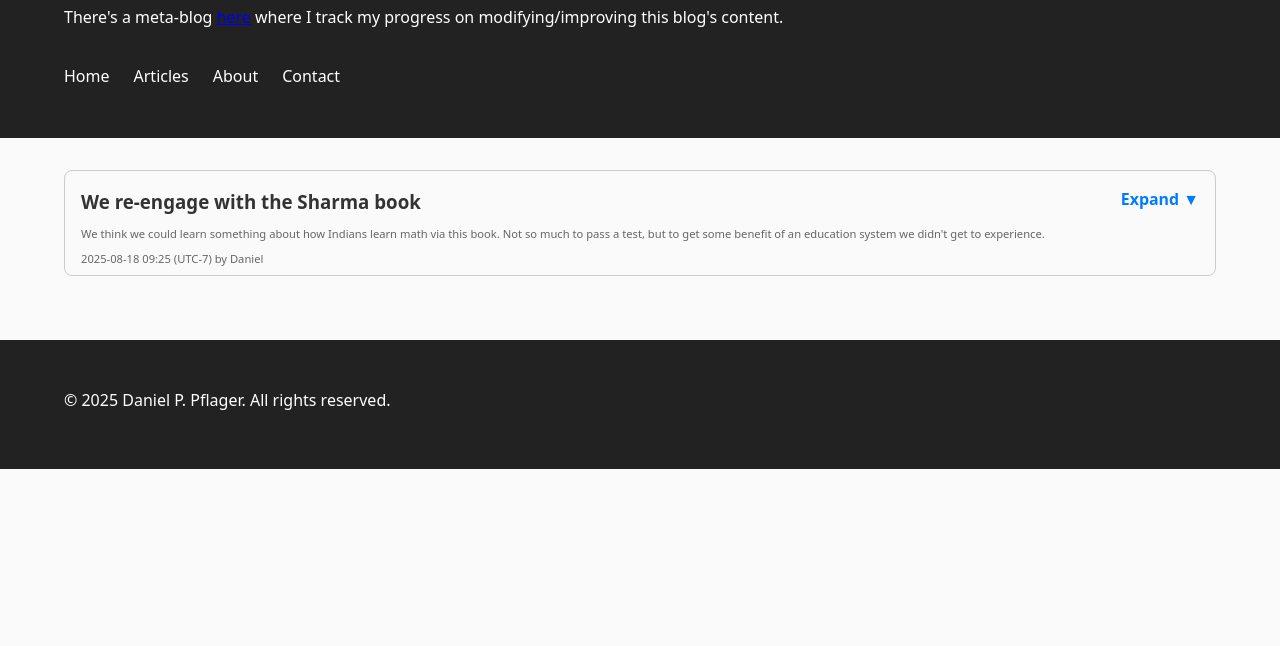
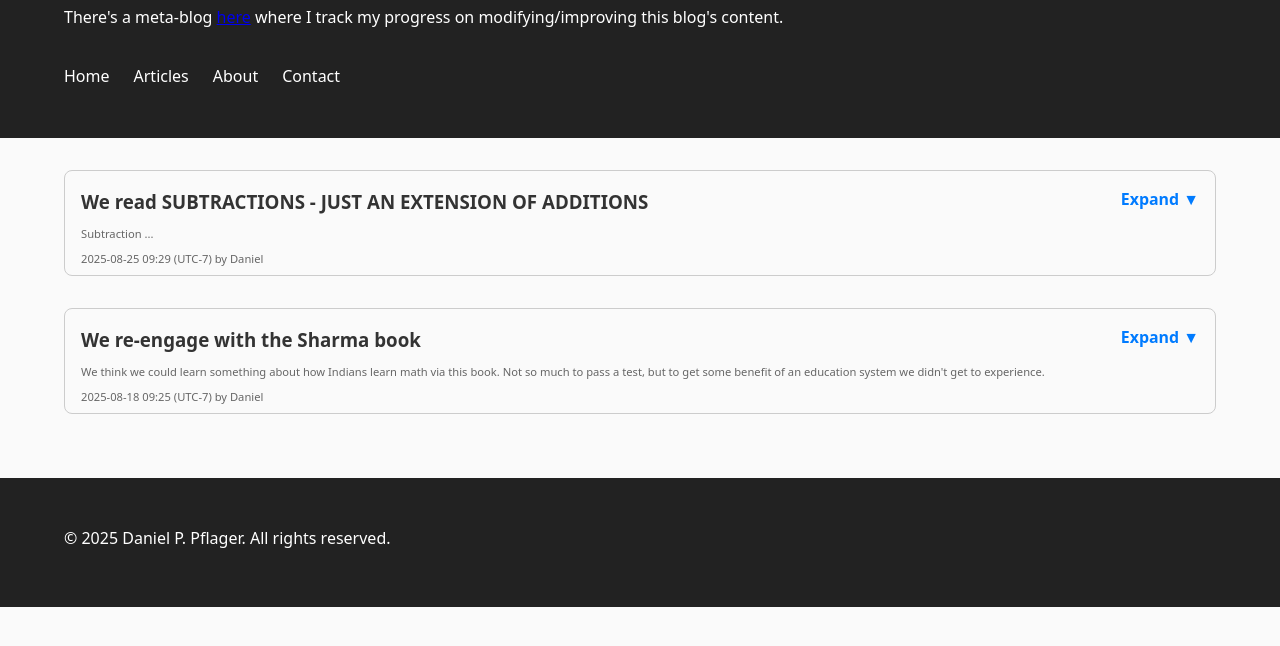
Before and after one commit to pflagerd/blog-bootstrap, a plain HTML site: page index.html in a window 1280 px wide. Shown: the part 136-782 px from the top of the page. Drawn offline with nearby package versions, Linux system fonts and the light colour scheme.

Commit message:
progress

```diff
--- a/index.html
+++ b/index.html
@@ -1,10 +1,10 @@
 <!DOCTYPE html>
 <html lang="en">
 <head>
-  <meta charset="UTF-8" />
-  <meta name="viewport" content="width=device-width, initial-scale=1.0" />
+    <meta charset="UTF-8"/>
+    <meta name="viewport" content="width=device-width, initial-scale=1.0"/>
     <title>Quantitative Aptitude</title>
-  <link rel="stylesheet" href="blog.css" />
+    <link rel="stylesheet" href="blog.css"/>
 
     <link rel="stylesheet" href="https://cdn.jsdelivr.net/npm/katex@0.15.1/dist/katex.min.css" integrity="sha384-R4558gYOUz8mP9YWpZJjofhk+zx0AS11p36HnD2ZKj/6JR5z27gSSULCNHIRReVs" crossorigin="anonymous">
 
@@ -16,7 +16,7 @@
             onload="renderMathInElement(document.body);"></script>
 
     <script>
-    document.addEventListener("DOMContentLoaded", function() {
+        document.addEventListener("DOMContentLoaded", function () {
             renderMathInElement(document.body, {
                 // customised options
                 // • auto-render specific keys, e.g.:
@@ -27,7 +27,7 @@
                     {left: '\\[', right: '\\]', display: true}
                 ],
                 // • rendering keys, e.g.:
-        throwOnError : false
+                throwOnError: false
             });
         });
     </script>
@@ -64,13 +64,27 @@
         </article>
 
         <article class="post">
+            <h3>We read SUBTRACTIONS - JUST AN EXTENSION OF ADDITIONS</h3>
+            <p class="meta">Subtraction ...</p>
+            <p class="meta">2025-08-25 09:29 (UTC-7) by Daniel</p>
+            <p>We start reading today at <a href="../Arun%20Sharma%20Quantitative%20Aptitude%208th%20Edition.pdf#page=31">SUBTRACTIONS - JUST AN EXTENSION OF ADDITIONS</a></p>
+            <p>The subtraction process doesn't seem seem like an inverse function to the addition process described earlier.</p>
+            <p>Picking two digits first, then one digit rather than one digit, one digit, and one digit doesn't seem inherently more powerful.  It just feels cludgy.</p>
+            <p>Found <a href="https://medium.com/i-math/addition-tricks-to-increase-your-speed-8044041dc727">this</a> which was kind of good.</p>
+            <p>We observed it might be just as good to work left to right adding and carrying back to the left.</p>
+            <p>Continue with <a href="../Arun%20Sharma%20Quantitative%20Aptitude%208th%20Edition.pdf#page=33">CHAPTER 2 - MULTIPLICATIONS</a></p>
+        </article>
+
+        <article class="post">
             <h3>We re-engage with the Sharma book</h3>
             <p class="meta">We think we could learn something about how Indians learn math via this book. Not so much to pass a test, but to get some benefit of an education system we didn't get to experience.</p>
             <p class="meta">2025-08-18 09:25 (UTC-7) by Daniel</p>
             <p>I did a clone of <a href="https://github.com/pflagerd/blog-bootstrap" target="_blank">https://github.com/pflagerd/blog-bootstrap</a> on branch quantitative-aptitude</p>
-        <p>We read through Chapter 1 - IDEAS FOR ADDING AND SUBTRACTING WELL.  We observed a useful technique to add using no more than two digits at once, even when adding gigantic numbers.</p>
+            <p>We read through Chapter 1 - IDEAS FOR ADDING AND SUBTRACTING WELL. We observed a useful technique to add using no more than two digits at once, even when adding gigantic numbers.</p>
             <p>We thought this to be interesting, but not high ROI for practice for our purposes.</p>
             <p>Are there similar skills analogous to addition useful in solving algorithm and data structure problems which consume much time and could be optimized?</p>
+            <p></p>
+            <p></p>
         </article>
 
     </section>
```
Lines whose indentation alone changed are shown as unchanged.
